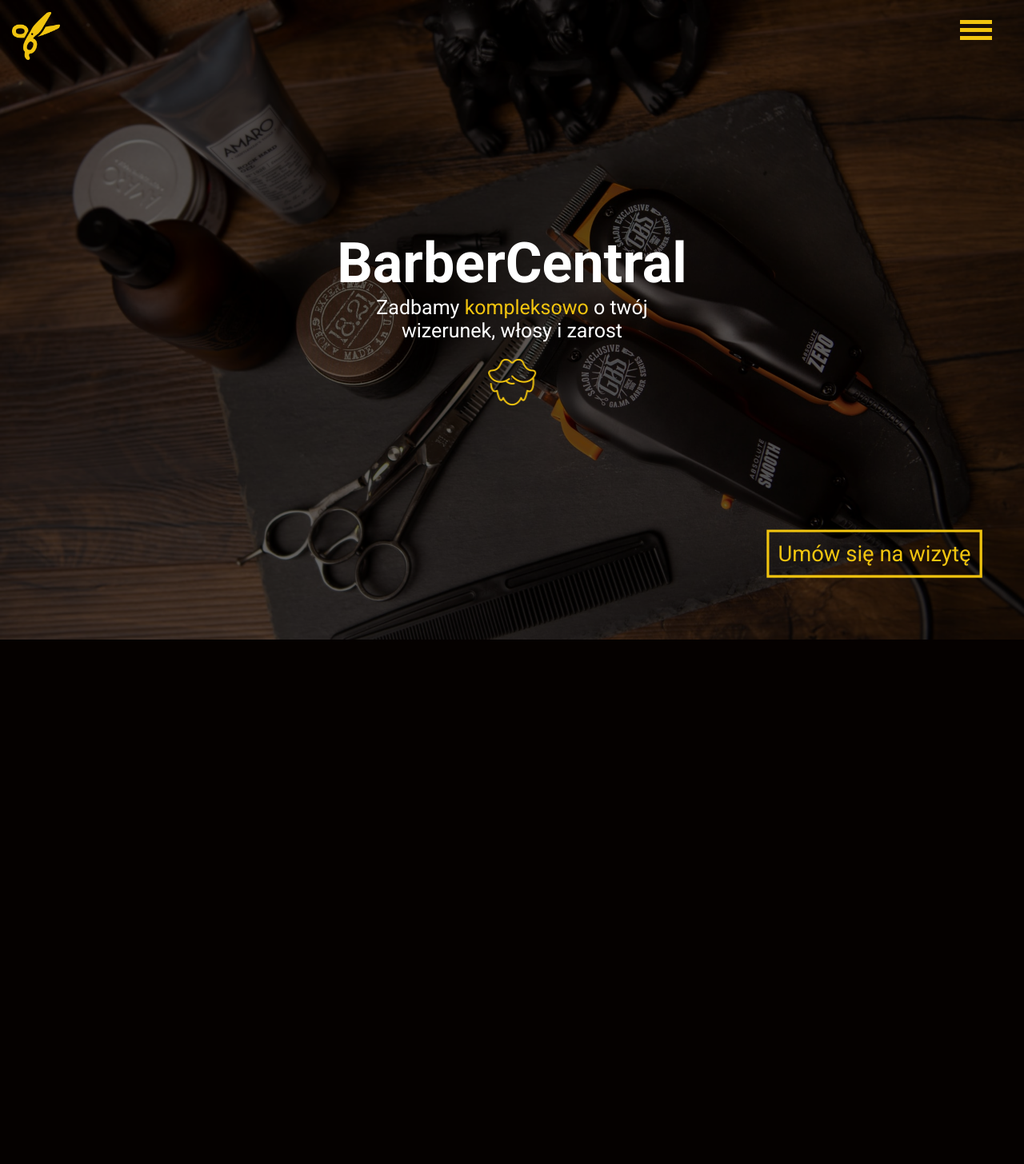
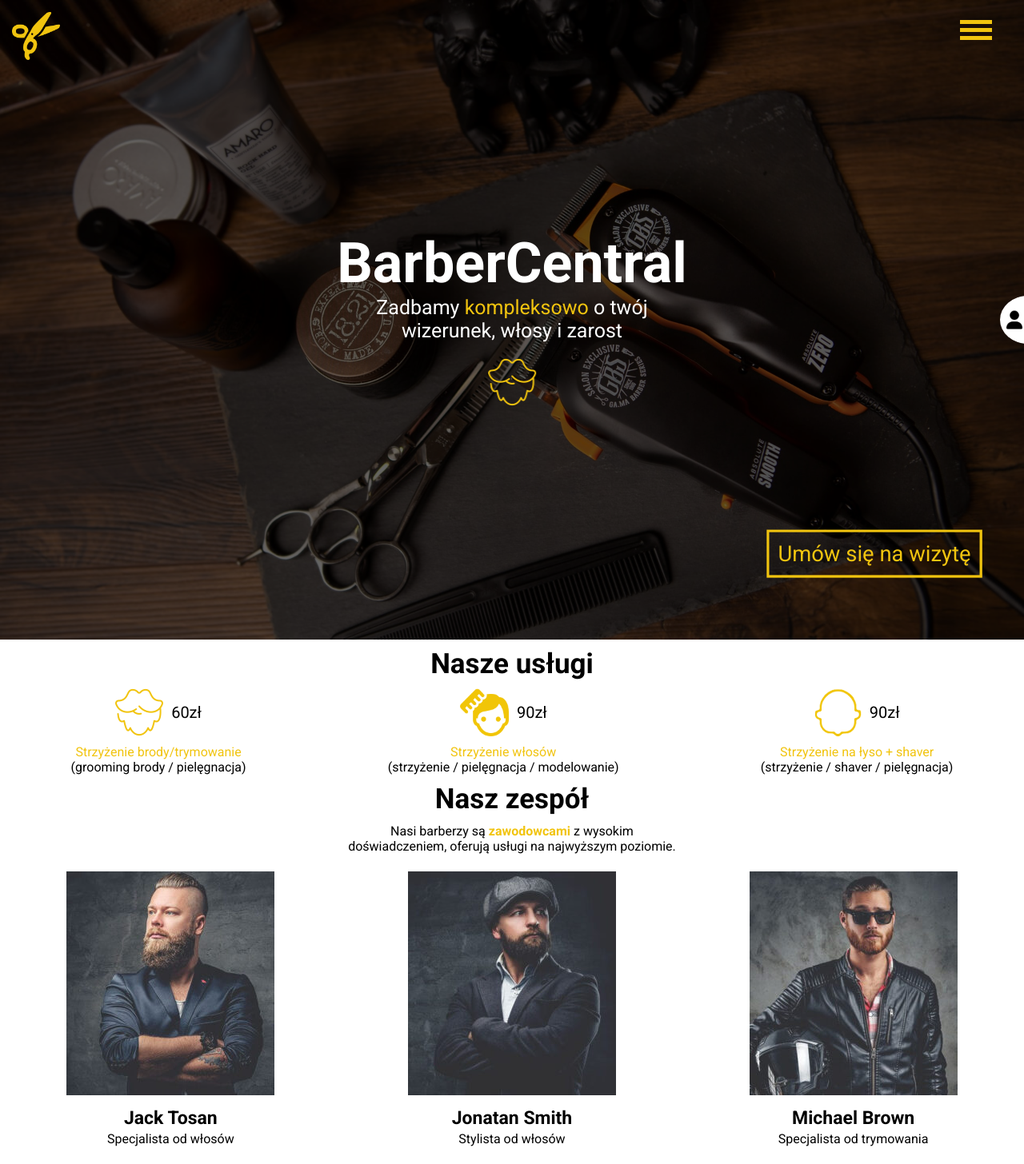
Before and after one commit to pawel4985/Witryna-Barber, a PHP site: page / in a window 1280 px wide. Shown: the whole page at 80% size. Before the commit the page ends 800 px from the top, so only its background shows below. Run offline with PHP 8.4, Linux system fonts and the light colour scheme.

Commit message:
add sections(services,team),login form with js ejecting

```diff
--- a/index.php
+++ b/index.php
@@ -21,6 +21,15 @@
             <span class="ham"></span>
             <span class="ham"></span>
         </div>
+        <div class="login">
+            <div class="log_item"><img src="img/user.png"></div>
+            <form class="logowanie" action="" method="post">
+                <label><img src="img/user_log.png"><input type="text" name="log" placeholder="Login"></label>
+                <label><img src="img/key_log.png"><input type="password" name="pass" placeholder="Hasło"></label>
+                <input type="submit" value="ZALOGUJ">
+                <a href="register.php">REJESTRACJA</a>
+            </form>
+        </div>
         <div class="content">
             <h1>BarberCentral</h1>
             <p>Zadbamy<span class="yellow"> kompleksowo </span>o twój<br> wizerunek, włosy i zarost</p>
@@ -28,6 +37,58 @@
         </div>
         <a href="" class="visit">Umów się na wizytę</a>
     </header>
+    <main>
+        <div class="services">
+            <h2>Nasze usługi</h2>
+            <div class="service">
+                <div>
+                    <div>
+                        <img src="img/beard.png" alt="broda">
+                        <p class="price">60zł</p>
+                    </div>
+                    <p class="yellow">Strzyżenie brody/trymowanie</p>
+                    <p>(grooming brody / pielęgnacja)</p>
+                </div>
+                <div>
+                    <div>
+                        <img src="img/hair.png" alt="włosy">
+                        <p class="price">90zł</p>
+                    </div>
+                    <p class="yellow">Strzyżenie włosów</p>
+                    <p>(strzyżenie / pielęgnacja / modelowanie)</p>
+                </div>
+                <div>
+                    <div>
+                        <img src="img/bald.png" alt="włosy">
+                        <p class="price">90zł</p>
+                    </div>
+                    <p class="yellow">Strzyżenie na łyso + shaver</p>
+                    <p>(strzyżenie / shaver / pielęgnacja)</p>
+                </div>
+            </div>
+        </div>
+        <div class="team">
+            <h2>Nasz zespół</h2>
+            <p>Nasi barberzy są <span class="yellow">zawodowcami</span> z wysokim<br> doświadczeniem, oferują usługi na najwyższym poziomie.</p>
+            <div class="teammates">
+                <div>
+                    <img src="img/team1.jpg" alt="Jack Tosan">
+                    <p class="title">Jack Tosan</p>
+                    <p>Specjalista od włosów</p>
+                </div>
+                <div>
+                    <img src="img/team2.jpg" alt="Jhonatan Smith">
+                    <p class="title">Jonatan Smith</p>
+                    <p>Stylista od włosów</p>
+                </div>
+                <div>
+                    <img src="img/team3.jpg" alt="Michael Brown">
+                    <p class="title">Michael Brown</p>
+                    <p>Specjalista od trymowania</p>
+                </div>
+            </div>
+        </div>
+    </main>
 </body>
 
 </html>
--- a/main.js
+++ b/main.js
@@ -4,3 +4,8 @@
         document.getElementsByClassName('ham')[i].classList.toggle("active")
     }
 })
+//wysunięcie logowania
+document.querySelector("header .login .log_item").addEventListener("click",()=>{
+    document.querySelector("header .login form.logowanie").classList.toggle("show")
+    document.querySelector("header .login .log_item").classList.toggle("show")
+})
--- a/style.css
+++ b/style.css
@@ -5,6 +5,7 @@
 }
 
 header {
+    overflow: hidden;
     position: relative;
     height: 100vh;
     background-image: url("img/bg.jpg");
@@ -112,3 +113,157 @@ header .hamburger span.active:nth-of-type(1) {
 header .hamburger span.active:nth-of-type(3) {
     transform: rotate(45deg) translate(-8px, -8px);
 }
+
+header .login .log_item img {
+    display: block;
+    width: 20px;
+    position: absolute;
+    top: 50%;
+    right: 60%;
+    transform: translateY(-50%);
+}
+
+header .login .log_item {
+    cursor: pointer;
+    height: 60px;
+    width: 70px;
+    border-radius: 50%;
+    background-color: white;
+    transform: translateY(-50%);
+    position: absolute;
+    top: 50%;
+    right: -40px;
+    transition: 0.2s;
+}
+
+header .login .log_item.show {
+    background-color: #F1C40F;
+}
+
+header .login .log_item:hover {
+    background-color: #F1C40F;
+}
+
+header .login form.logowanie input:focus {
+    outline: 0;
+}
+
+header .login form.logowanie label {
+    display: flex;
+    align-items: center;
+    justify-content: center;
+    border-bottom: 1.4px solid #444;
+}
+
+header .login form.logowanie label img {
+    margin-right: 10px;
+    width: 15px;
+}
+
+header .login form.logowanie input {
+    padding: 5px;
+    padding-bottom: 0;
+    display: block;
+    font-family: roboto;
+    border: 0;
+}
+
+header .login form.logowanie input[type="submit"] {
+    margin: 20px 0 5px 0;
+    padding: 10px 20px;
+    background-color: #F1C40F;
+    color: black;
+}
+
+header .login form.logowanie {
+    transition: 1s;
+    padding: 20px;
+    padding-right: 10px;
+    position: absolute;
+    top: 15%;
+    right: -100%;
+    background-color: white;
+    display: flex;
+    align-items: center;
+    justify-content: center;
+    flex-direction: column;
+}
+
+header .login form.logowanie a {
+    font-family: roboto;
+    color: black;
+    font-size: 10px;
+    text-decoration: none;
+}
+
+header .login form.logowanie.show {
+    right: 0%;
+}
+
+main .services .service {
+    display: flex;
+    align-items: center;
+    justify-content: space-around;
+}
+
+main .services .service div div {
+    margin-bottom: 10px;
+    display: flex;
+    align-items: center;
+    justify-content: center;
+}
+
+main .services .service div {
+    text-align: center;
+    font-family: roboto;
+}
+
+main .services .service div div img {
+    display: block;
+    margin-right: 10px;
+    height: 60px;
+}
+
+main .services .service div div p {
+    font-size: 20px;
+
+}
+
+main .team {
+    font-family: roboto;
+    text-align: center;
+    display: flex;
+    flex-direction: column;
+}
+
+main h2 {
+    font-family: roboto;
+    text-align: center;
+    margin: 10px 0;
+    font-size: 35px;
+}
+
+main .team p {
+    margin-bottom: 22px;
+}
+
+main .team p span {
+    font-weight: bold;
+}
+
+main .team .teammates {
+    display: flex;
+    align-items: center;
+    justify-content: space-around;
+}
+
+main .team .teammates img {
+    display: block;
+}
+
+main .team .teammates div p.title {
+    font-weight: bold;
+    font-size: 23px;
+    display: block;
+    margin: 15px 0 3px 0;
+}
```
Also changed, not shown: img/bald.png (added), img/hair.png, img/icons8-old-man-100 (1).png (deleted), img/key_log.png (added), img/pixlr-bg-result.png (deleted), img/user.png (added), img/user_log.png (added).
